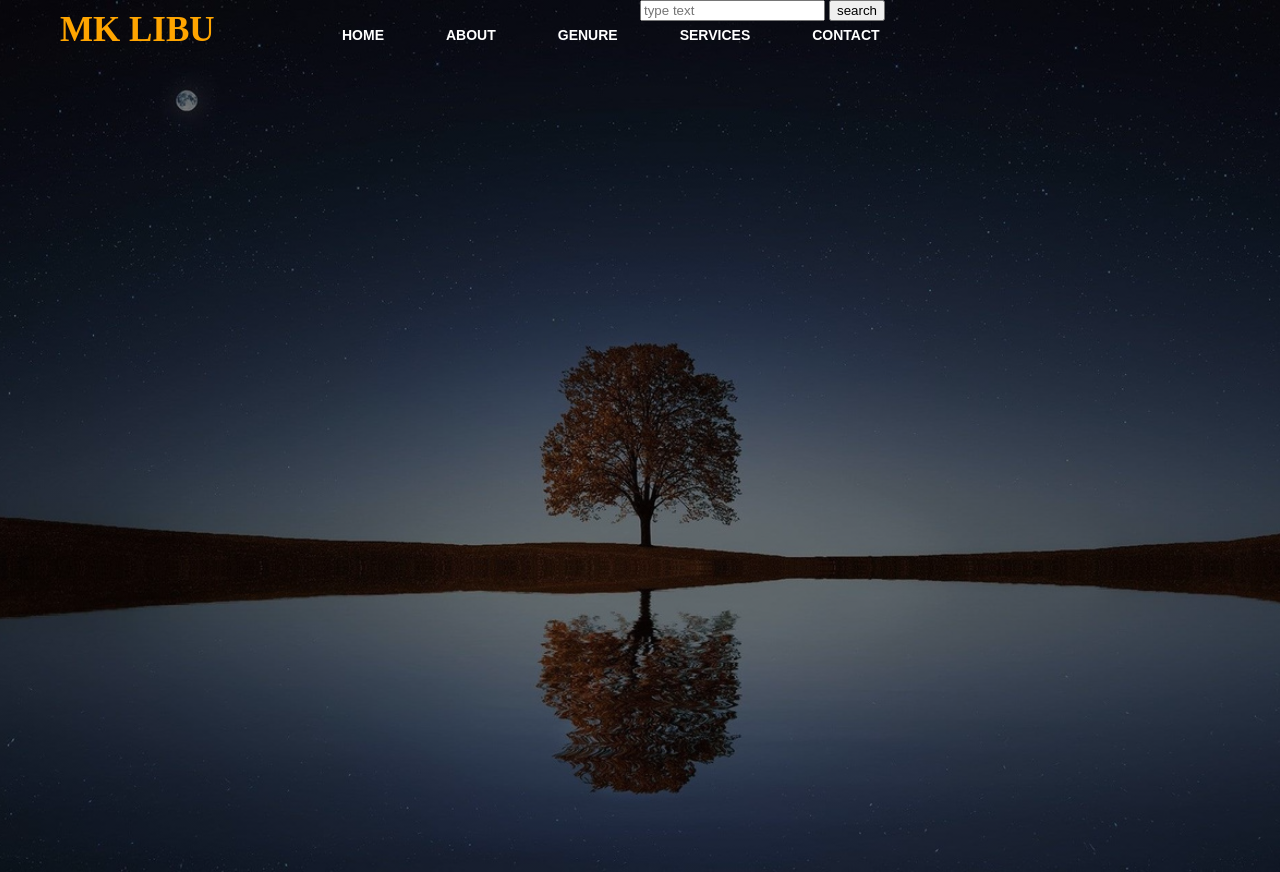
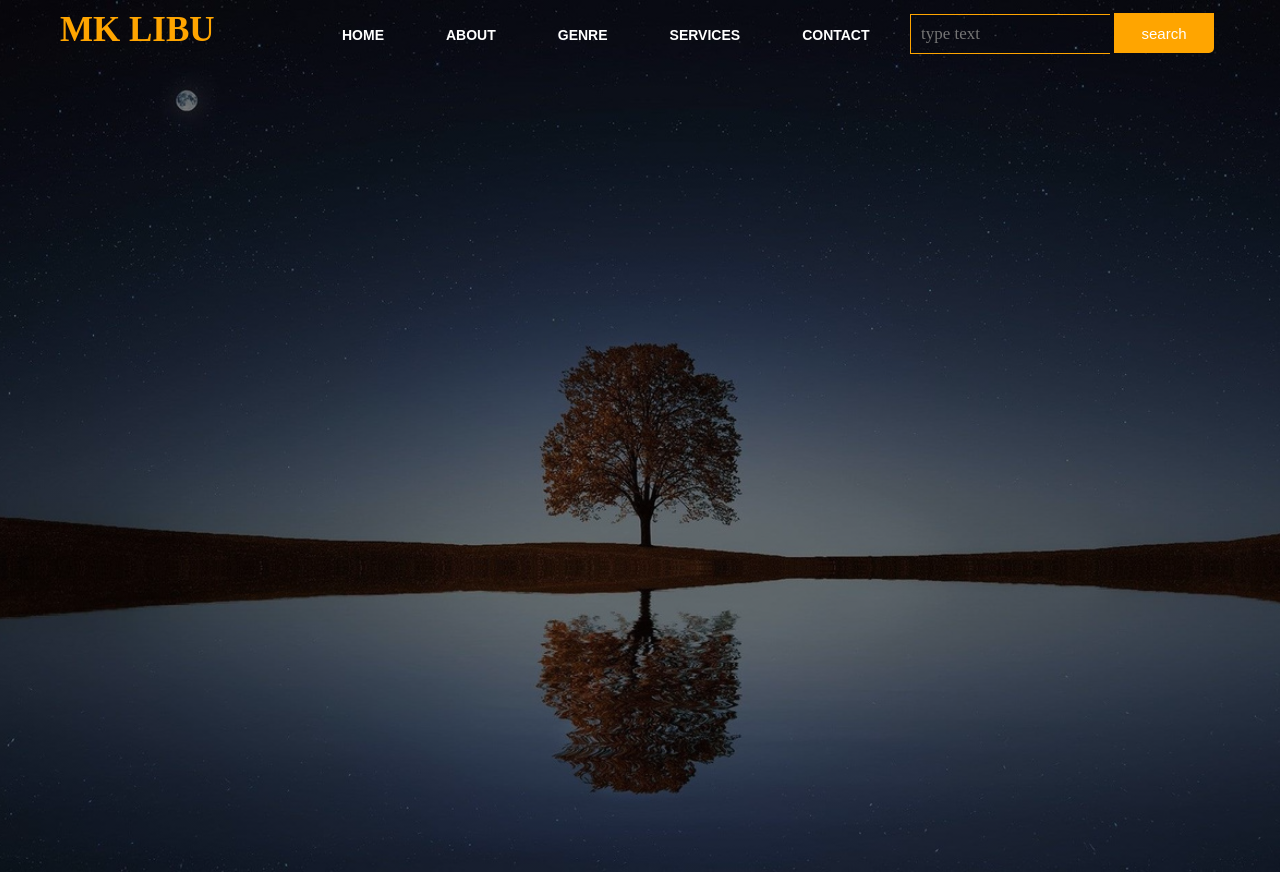
Before and after one commit to KairigoShawn/mbuku-resources, a plain HTML site: page index.html in a window 1280 px wide. Drawn offline with Linux system fonts and the light colour scheme; files that its build step writes are made by us from their sources.

Commit message:
add color on btn,add drop down menu

```diff
--- a/css/style.css
+++ b/css/style.css
@@ -6,7 +6,7 @@
 
 .main{
 width: 100%;
-background: linear-gradient(to top, rgba(0,0,0,0.5)50%,rgba(0,0,0,0.5)50%), url(/mbuku-resources/images/1.jpg);
+background: linear-gradient(to top, rgba(0,0,0,0.5)50%,rgba(0,0,0,0.5)50%), url(/images/1.jpg);
 background-position: center;
 background-size: cover;
 background-repeat: no-repeat;
@@ -61,4 +61,53 @@ font-weight: bold;
 transition: 0.4s ease-in-out;
 }
 ul li a:hover{
-color:orange
+color:orange;
+}
+.search{
+    width: 330px;
+    float: left;
+    margin-left: 270px;
+}
+.srch{
+    font-family: 'Times New Roman';
+    width: 200px;
+    height: 40px;
+    background: transparent;
+    border: 1px solid orange;
+    margin-top: 13px;
+    color: orange;
+    border-right: none;
+    font-size: 17px;
+    padding: 10px;
+
+}
+
+.btn{
+    width: 100px;
+    height: 40PX;
+    background: orange;
+    border: 2px solid orange ;
+    margin-top: 13px;
+    color: white;
+    font-size: 15px;
+    border-bottom-right-radius: 5px;
+    border-bottom-right-radius: 5px;
+
+}
+.btn:focus{
+    outline: none;
+
+}
+.srch:focus{
+    outline: none;
+}
+.sub-men-1{
+    display: none
+}
+.menu ul li:hover .sub-men-1{
+    display: block;
+    position: absolute;
+    background: pink;
+    margin-top: 15px;
+    margin-left: -15px;
+}
--- a/index.html
+++ b/index.html
@@ -5,7 +5,7 @@
     <meta http-equiv="X-UA-Compatible" content="IE=edge">
     <meta name="viewport" content="width=device-width, initial-scale=1.0">
     <title>Mbuku libu</title>
-    <link rel="stylesheet" href="/style.css">
+    <link rel="stylesheet" href="css/style.css">
 </head>
 <body>
     <div class="main">
@@ -18,8 +18,21 @@
             <div class="menu">
                 <ul>
                     <li><a href="#">HOME</a></li>
-                    <li><a href="#">ABOUT </a></li>
-                    <li><a href="#">GENURE</a></li>
+                    <li><a href="#">ABOUT </a>
+                        <div class="sub-men-1">
+                            <ul>
+                                <li><a href="#">Mission</a></li>
+                                <li><a href="#">vision</a></li>
+                                <li><a href="#">team</a></li>
+                            </ul>
+                        </div>
+
+
+
+
+
+                    </li>
+                    <li><a href="#">GENRE</a></li>
                     <li><a href="#">SERVICES</a></li>
                     <li><a href="#">CONTACT</a></li>
 
```
Also changed, not shown: app.js (deleted).
